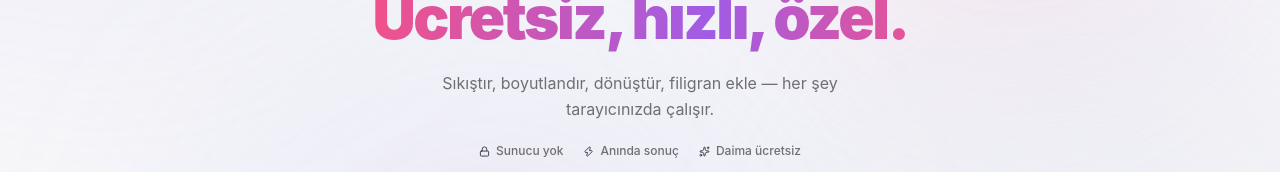
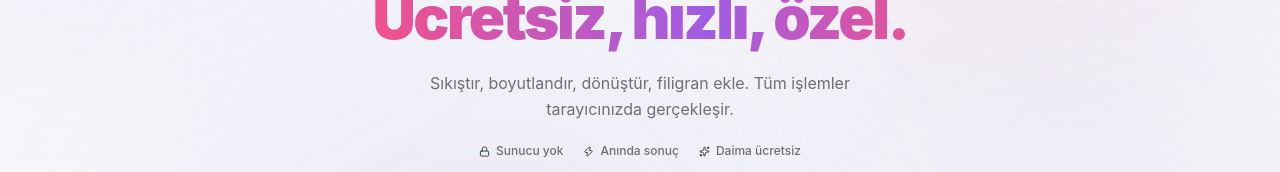
Before and after one commit to enesakssuu/ilovens, a React (Vite) app: page / in a window 1280 px wide. Shown: the part 236-408 px from the top of the page. Built offline with nearby package versions, Linux system fonts and the light colour scheme.

Commit message:
clean_ai_indicators

```diff
--- a/src/components/Navbar.tsx
+++ b/src/components/Navbar.tsx
@@ -88,7 +88,7 @@ const useMenuGroups = (isEnglish: boolean, basePath: string): MenuGroup[] => [
       title: isEnglish ? 'Photo Editor' : 'Fotoğraf Editörü',
       desc: isEnglish
         ? 'Adjust brightness, contrast, saturation and apply filters in real-time with a live preview.'
-        : 'Parlaklık, kontrast, doygunluk ve filtreler — canlı önizleme ile gerçek zamanlı ayarla.',
+        : 'Parlaklık, kontrast, doygunluk ve filtreleri canlı önizleme ile gerçek zamanlı ayarla.',
       icon: <Wand2 size={26} strokeWidth={1.8} />,
       iconBg: 'bg-fuchsia-600',
       path: `${basePath}/photo-editor`,
--- a/src/i18n.ts
+++ b/src/i18n.ts
@@ -12,7 +12,7 @@ const resources = {
       home: {
         hero: 'Görselleriniz İçin',
         heroAccent: 'Her Şey Burada.',
-        heroSub: 'Sıkıştır, yeniden boyutlandır, dönüştür ve filigran ekle. Ücretsiz, hızlı, sunucusuz — tüm işlemler tarayıcında gerçekleşir.',
+        heroSub: 'Sıkıştır, yeniden boyutlandır, dönüştür ve filigran ekle. Ücretsiz, hızlı ve yerel. Tüm işlemler tarayıcında gerçekleşir.',
         tools: 'Araçlar',
         compress: {
           title: 'Görseli Sıkıştır',
@@ -101,7 +101,7 @@ const resources = {
       home: {
         hero: 'Everything For',
         heroAccent: 'Your Images.',
-        heroSub: 'Compress, resize, convert, and watermark. Free, fast, serverless — all processing happens in your browser.',
+        heroSub: 'Compress, resize, convert, and watermark. Free, fast and local. All processing happens in your browser.',
         tools: 'Tools',
         compress: {
           title: 'Compress Image',
--- a/src/pages/Home.tsx
+++ b/src/pages/Home.tsx
@@ -239,8 +239,8 @@ export default function Home() {
           className="text-[16px] text-[#6E6E73] leading-relaxed max-w-md mx-auto"
         >
           {isEnglish
-            ? 'Compress, resize, convert, watermark and more — everything runs in your browser.'
-            : 'Sıkıştır, boyutlandır, dönüştür, filigran ekle — her şey tarayıcınızda çalışır.'}
+            ? 'Compress, resize, convert, watermark and more. Everything runs in your browser.'
+            : 'Sıkıştır, boyutlandır, dönüştür, filigran ekle. Tüm işlemler tarayıcınızda gerçekleşir.'}
         </motion.p>
 
         <motion.div
--- a/src/pages/HtmlToImageTool.tsx
+++ b/src/pages/HtmlToImageTool.tsx
@@ -16,7 +16,7 @@ const sampleTemplates = [
     nameEn: 'Quote Card',
     html: `<div style="background: linear-gradient(135deg, #667eea 0%, #764ba2 100%); padding: 40px; border-radius: 24px; color: white; font-family: sans-serif; box-shadow: 0 20px 40px rgba(0,0,0,0.2);">
   <p style="font-size: 24px; font-weight: 700; margin: 0 0 16px 0; line-height: 1.4;">"Tasarım sadece nasıl göründüğü değil, nasıl çalıştığıdır."</p>
-  <p style="font-size: 16px; opacity: 0.9; margin: 0; font-weight: 500;">— Steve Jobs</p>
+  <p style="font-size: 16px; opacity: 0.9; margin: 0; font-weight: 500;">Steve Jobs</p>
 </div>`,
   },
   {
--- a/src/utils/imageProcessor.ts
+++ b/src/utils/imageProcessor.ts
@@ -1,7 +1,7 @@
 /**
  * imageProcessor.ts
  * Pure client-side image processing engine using HTML5 Canvas API.
- * No backend, no third-party processing services — everything runs in the browser.
+ * No backend, no third-party processing services. Everything runs in the browser.
  */
 
 /** Load a File into an HTMLImageElement. */
```
